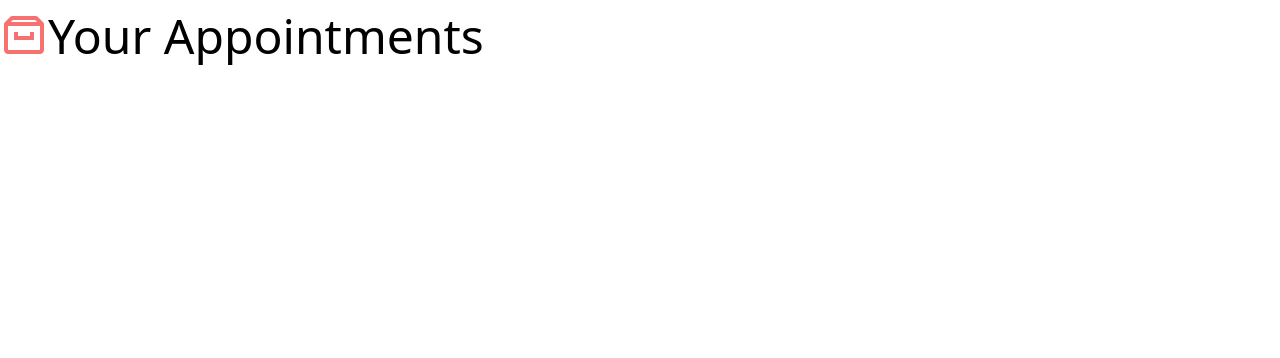
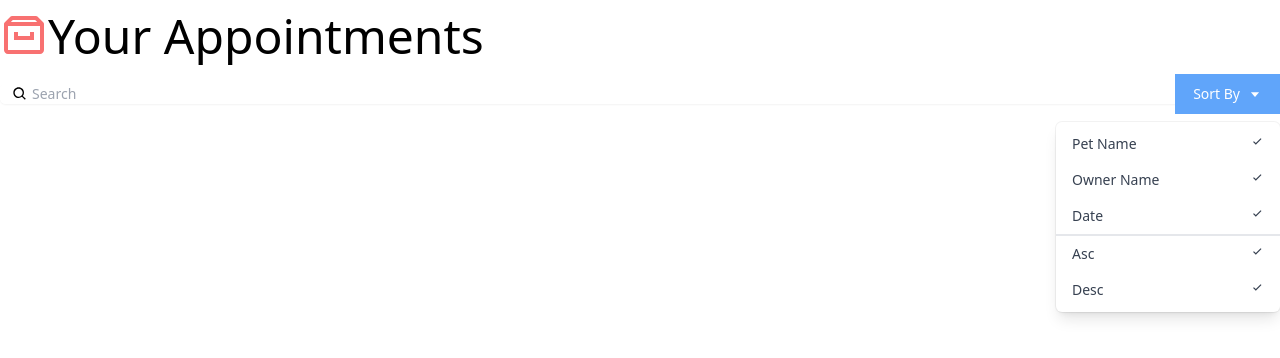
Before and after one commit to ppalancica/learning-react, a JavaScript app in the folder reactinterface/: page / in a window 1280 px wide. Shown: the top 358 px of the page. Built offline with nearby package versions, Linux system fonts and the light colour scheme; the HTML template or start-up script is replaced by a standard one.

Commit message:
Added a Search and Dropdown component

```diff
--- a/reactinterface/src/App.js
+++ b/reactinterface/src/App.js
@@ -1,4 +1,5 @@
 import { BiArchive } from "react-icons/bi";
+import Search from "./components/Search";
 
 function App() {
   return (
@@ -6,6 +7,7 @@
       <h1 className="text-5xl">
         <BiArchive className="inline-block text-red-400 align-top" />Your Appointments
       </h1>
+      <Search />
     </div>
   );
 }
--- /dev/null
+++ b/reactinterface/src/components/Search.js
@@ -0,0 +1,56 @@
+import { BiSearch, BiCaretDown, BiCheck } from "react-icons/bi";
+
+// function Search() {
+//
+// }
+
+const DropDown = () => {
+  return (
+    <div className="origin-top-right absolute right-0 mt-2 w-56
+      rounded-md shadow-lg bg-white ring-1 ring-black ring-opacity-5">
+      <div className="py-1" role="menu" aria-orientation="vertical" aria-labelledby="options-menu">
+        <div
+          className="px-4 py-2 text-sm text-gray-700 hover:bg-gray-100 hover:text-gray-900 flex justify-between cursor-pointer"
+          role="menuitem">Pet Name <BiCheck /></div>
+        <div
+          className="px-4 py-2 text-sm text-gray-700 hover:bg-gray-100 hover:text-gray-900 flex justify-between cursor-pointer"
+          role="menuitem">Owner Name  <BiCheck /></div>
+        <div
+          className="px-4 py-2 text-sm text-gray-700 hover:bg-gray-100 hover:text-gray-900 flex justify-between cursor-pointer"
+          role="menuitem">Date <BiCheck /></div>
+        <div
+          className="px-4 py-2 text-sm text-gray-700 hover:bg-gray-100 hover:text-gray-900 flex justify-between cursor-pointer border-gray-1 border-t-2"
+          role="menuitem">Asc <BiCheck /></div>
+        <div
+          className="px-4 py-2 text-sm text-gray-700 hover:bg-gray-100 hover:text-gray-900 flex justify-between cursor-pointer"
+          role="menuitem">Desc <BiCheck /></div>
+      </div>
+    </div>
+  );
+};
+
+const Search = () => {
+  return (
+    <div className="py-5">
+      <div className="mt-1 relative rounded-md shadow-sm">
+        <div className="absolute inset-y-0 left-0 pl-3 flex items-center pointer-events-none">
+          <BiSearch />
+          <label htmlFor="query" className="sr-only" />
+        </div>
+        <input type="text" name="query" id="query" value=""
+          className="pl-8 rounded-md focus:ring-indigo-500 focus:border-indigo-500 block w-full sm:text-sm border-gray-300" placeholder="Search" />
+        <div className="absolute inset-y-0 right-0 flex items-center">
+          <div>
+            <button type="button"
+              className="justify-center px-4 py-2 bg-blue-400 border-2 border-blue-400 text-sm text-white hover:bg-blue-700 focus:outline-none focus:ring-2 focus:ring-offset-2 flex items-center" id="options-menu" aria-haspopup="true" aria-expanded="true">
+              Sort By <BiCaretDown className="ml-2" />
+            </button>
+            <DropDown />
+          </div>
+        </div>
+      </div>
+    </div>
+  );
+};
+
+export default Search
```
